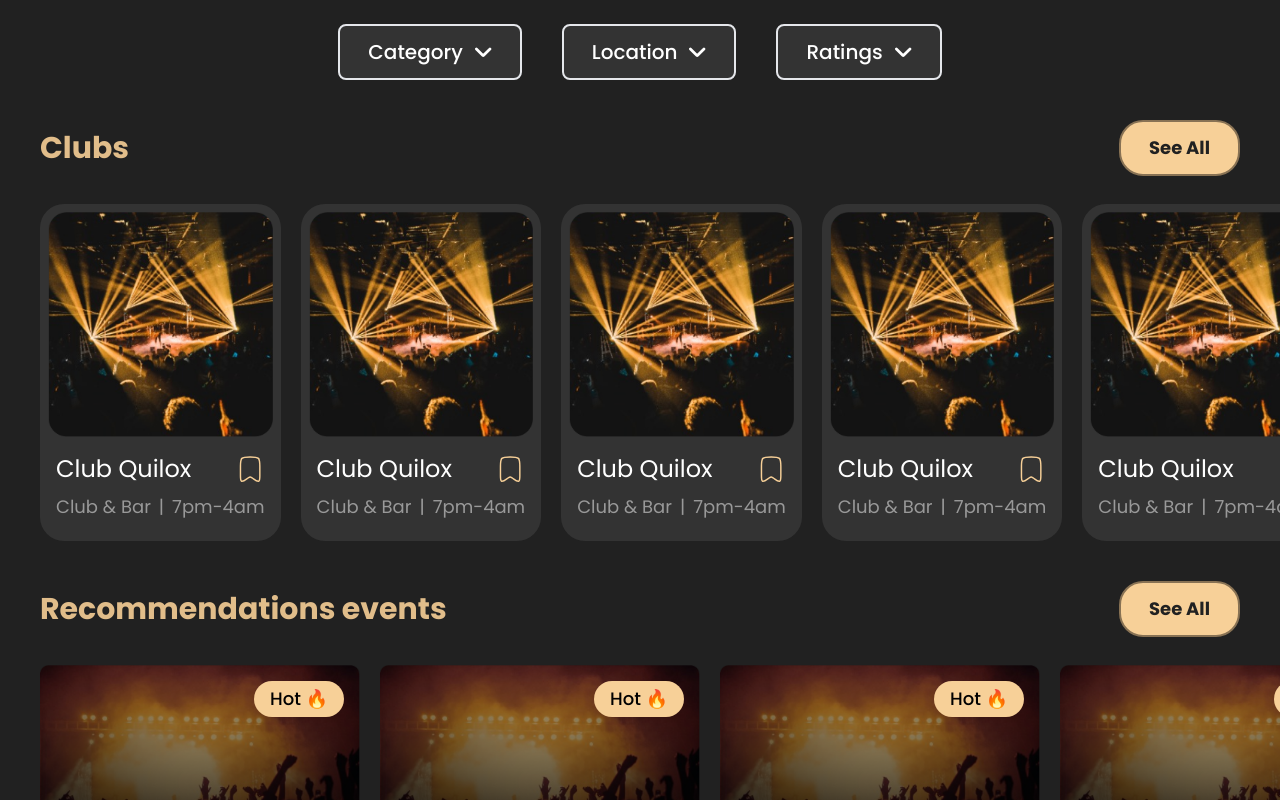
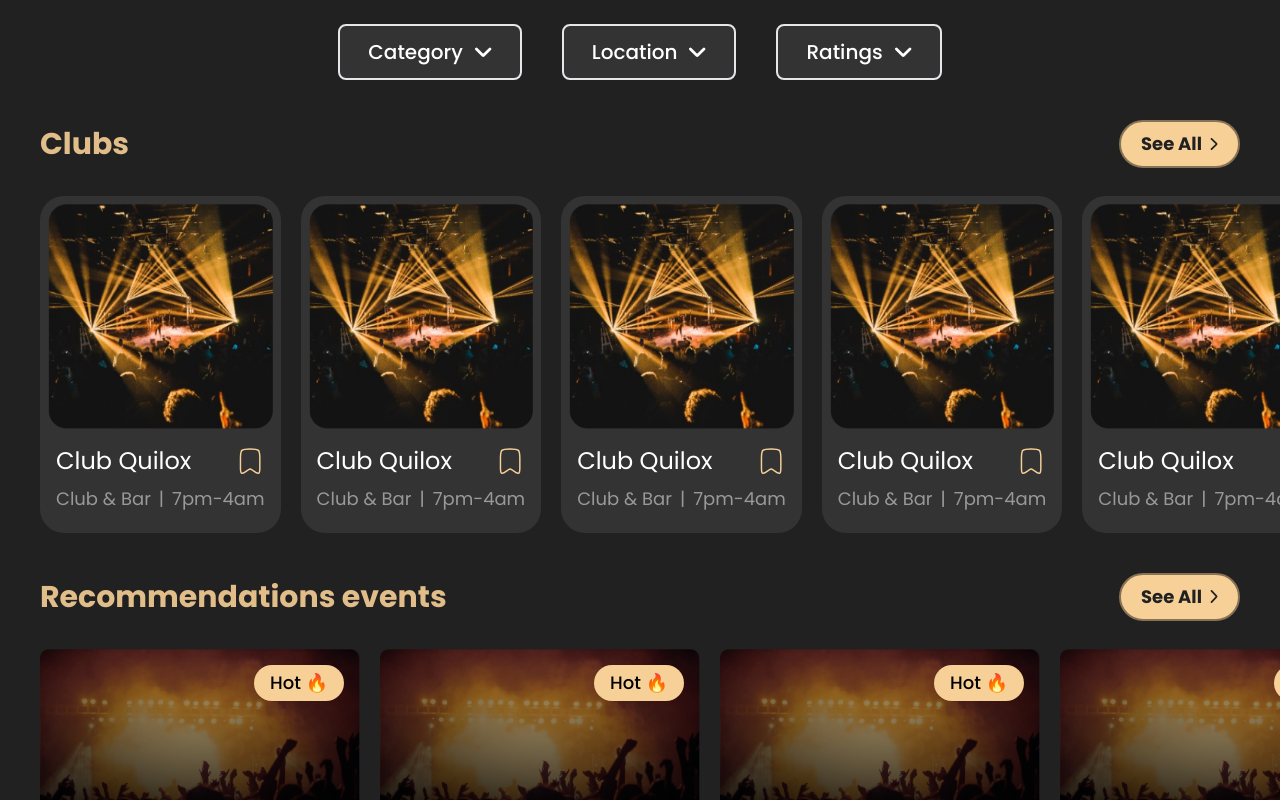
Before and after one commit to ixpllimitedofficial/iexplore_waitlist, a Next.js app: page / in a window 1280 px wide. Shown: the part 740-1540 px from the top of the page. Built offline with nearby package versions, Linux system fonts and the light colour scheme.

Commit message:
feat:added new components

```diff
--- /dev/null
+++ b/src/components/Home/AddLocation/AddLocation.tsx
@@ -0,0 +1,33 @@
+"use client";
+
+import AppButton from "@/components/UI/Button/AppButton";
+import AddLocationImage from "@/assets/img/AddLocationImage.png";
+import LocationIconBlack from "@/assets/svg/LocationIconBlack.svg";
+
+
+
+
+const AddLocation = () => {
+    return (
+    <section
+      style={{ backgroundImage: `url(${AddLocationImage.src})` }}
+      className="relative flex items-center justify-center h-[600px] w-[85vw] mx-auto my-10 rounded-3xl bg-no-repeat bg-cover bg-center"
+    >
+      <div className="absolute w-[70%] text-center flex flex-col justify-center items-center">
+        <h1 className="font-medium text-7xl text-center">
+          Looking for a cool place you can’t find on <span className="text-[#E1BD8A] italic">iExplore</span>
+        </h1>
+
+        <AppButton
+          btnText="Add a location to iexplore"
+          className="relative mt-10 text-2xl"
+          handleClick={() => alert("Add location!")}
+          leftIcon={LocationIconBlack}
+        />
+
+      </div>
+    </section>
+  );
+};
+
+export default AddLocation;
--- a/src/components/Home/Clubs/Clubs.tsx
+++ b/src/components/Home/Clubs/Clubs.tsx
@@ -1,13 +1,17 @@
 import AppButton from "@/components/UI/Button/AppButton";
 import ClubCard from "@/components/UI/Cards/ClubCard";
-import React from "react";
+import ArrowButtonRight from "@/assets/svg/ArrowButtonRight.svg";
 
 const Clubs = () => {
   return (
     <section className="mt-10">
       <div className="flex items-center justify-between mb-7 mx-10">
         <h1 className="text-[#E1BD8A] text-3xl font-bold">Clubs</h1>
-        <AppButton btnText="See All" className="border-2 border-[#887254]" />
+        <AppButton
+          btnText="See All"
+          className="border-2 border-[#887254]"
+          rightIcon={ArrowButtonRight}
+        />
       </div>
 
       <div className="flex gap-5 overflow-x-scroll no-scrollbar whitespace-nowrap ml-10">
--- a/src/components/Home/HeroSection/HeroSection.tsx
+++ b/src/components/Home/HeroSection/HeroSection.tsx
@@ -9,7 +9,7 @@ const HeroSection = () => {
       style={{ backgroundImage: `url(${HomeImage.src})` }}
       className="relative flex items-center justify-center h-[600px] w-[85vw] mx-auto mb-10 rounded-3xl bg-no-repeat bg-cover bg-center "
     >
-      <div className="absolute w-[70%] bottom-16 text-center">
+      <div className="absolute w-[70%] bottom-16 flex flex-col justify-center items-center">
         <h1 className=" font-bold text-7xl text-center">
           FIND SOMETHING <span className="text-[#E1BD8A] italic">GREAT</span> TO
           DO
--- a/src/components/Home/Home.tsx
+++ b/src/components/Home/Home.tsx
@@ -4,6 +4,7 @@ import FriendlySpots from "./FriendlySpots/FriendlySpots";
 import Filtering from "./Filtering/Filtering";
 import HeroSection from "./HeroSection/HeroSection";
 import GetApp from "./GetApp/GetApp";
+import AddLocation from "./AddLocation/AddLocation";
 
 const Home = () => {
   return (
@@ -28,6 +29,9 @@ const Home = () => {
 
       {/* FriendlySpots */}
       <FriendlySpots />
+
+      {/* add location */}
+      <AddLocation />
     </main>
   );
 };
--- a/src/components/Home/Recommendations/Recommendations.tsx
+++ b/src/components/Home/Recommendations/Recommendations.tsx
@@ -1,13 +1,19 @@
-import AppButton from '@/components/UI/Button/AppButton';
-import RecommendationsCard from '@/components/UI/Cards/RecommendationsCard';
-
+import AppButton from "@/components/UI/Button/AppButton";
+import RecommendationsCard from "@/components/UI/Cards/RecommendationsCard";
+import ArrowButtonRight from "@/assets/svg/ArrowButtonRight.svg";
 
 const Recommendations = () => {
   return (
     <section className="mt-10">
       <div className="flex items-center justify-between mb-7 mx-10">
-      <h1 className="text-[#E1BD8A] text-3xl font-bold">Recommendations events</h1>
-      <AppButton btnText="See All" className="border-2 border-[#887254]" />
+        <h1 className="text-[#E1BD8A] text-3xl font-bold">
+          Recommendations events
+        </h1>
+        <AppButton
+          btnText="See All"
+          className="border-2 border-[#887254]"
+          rightIcon={ArrowButtonRight}
+        />
       </div>
 
       <div className="flex gap-5 overflow-x-scroll no-scrollbar whitespace-nowrap ml-10">
@@ -16,7 +22,7 @@ const Recommendations = () => {
         })}
       </div>
     </section>
-  )
-}
+  );
+};
 
-export default Recommendations
+export default Recommendations;
--- a/src/components/UI/Button/AppButton.tsx
+++ b/src/components/UI/Button/AppButton.tsx
@@ -1,11 +1,25 @@
+import Image from "next/image";
+
 type ButtonProps = {
-  btnText?: string,
-  className?: string,
-  handleClick?: () => void
-}
+  btnText?: string;
+  className?: string;
+  handleClick?: () => void;
+  leftIcon?: string
+  rightIcon?: string
 
-const AppButton = ({btnText, className, handleClick}: ButtonProps) => {
-  return <button className={`${className} bg-[#F7D098] text-[#212121] text-lg py-3 px-7 rounded-3xl font-bold`} onClick={handleClick}>{btnText} </button>;
+};
+
+const AppButton = ({ btnText, className, handleClick, leftIcon, rightIcon }: ButtonProps) => {
+  return (
+    <button
+      className={`${className} bg-[#F7D098] text-[#212121] text-lg py-2 px-5 rounded-3xl font-bold flex items-center justify-center gap-2`}
+      onClick={handleClick}
+    >
+      {leftIcon && <Image src={leftIcon} alt="leftIcon" height={25} />}
+      <p>{btnText}</p>{" "}
+      {rightIcon && <Image src={rightIcon} alt="rightIcon" height={12} />}
+    </button>
+  );
 };
 
 export default AppButton;
```
Also changed, not shown: src/assets/svg/LocationIconBlack.svg (added). Lines whose indentation alone changed are shown as unchanged.
